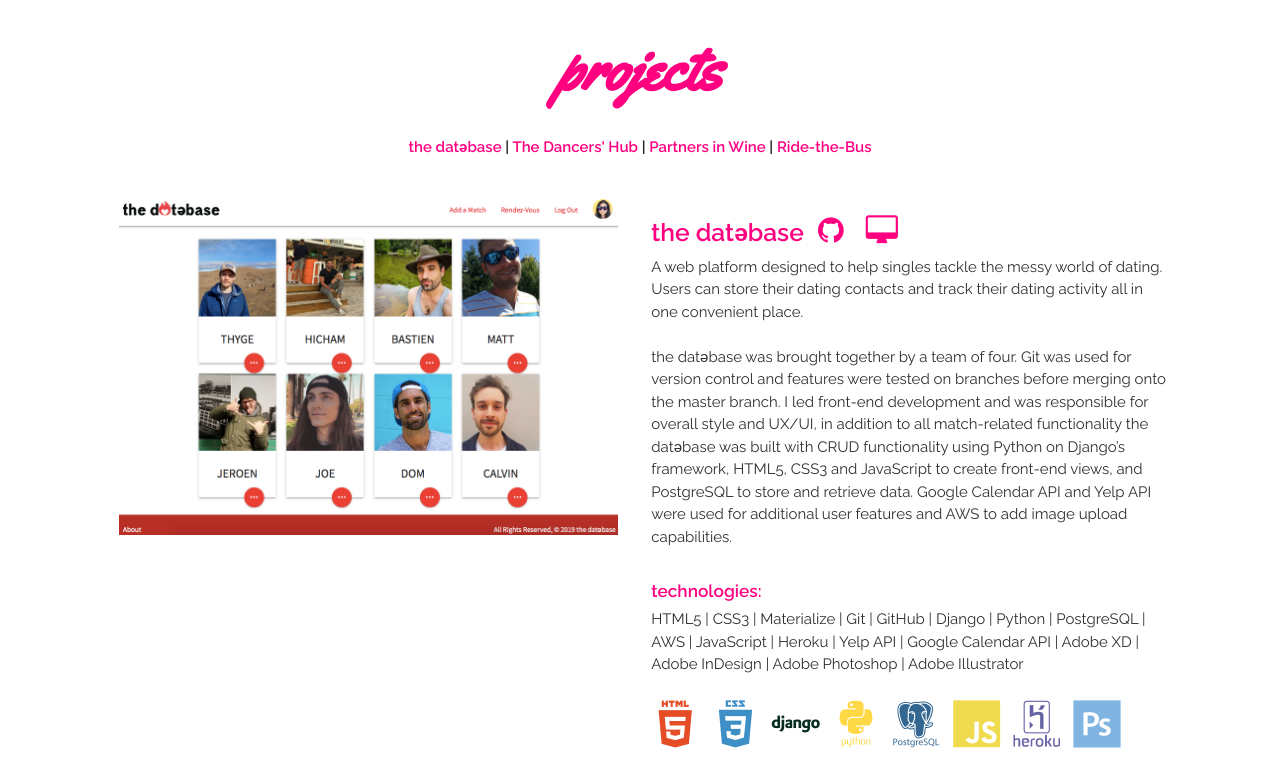
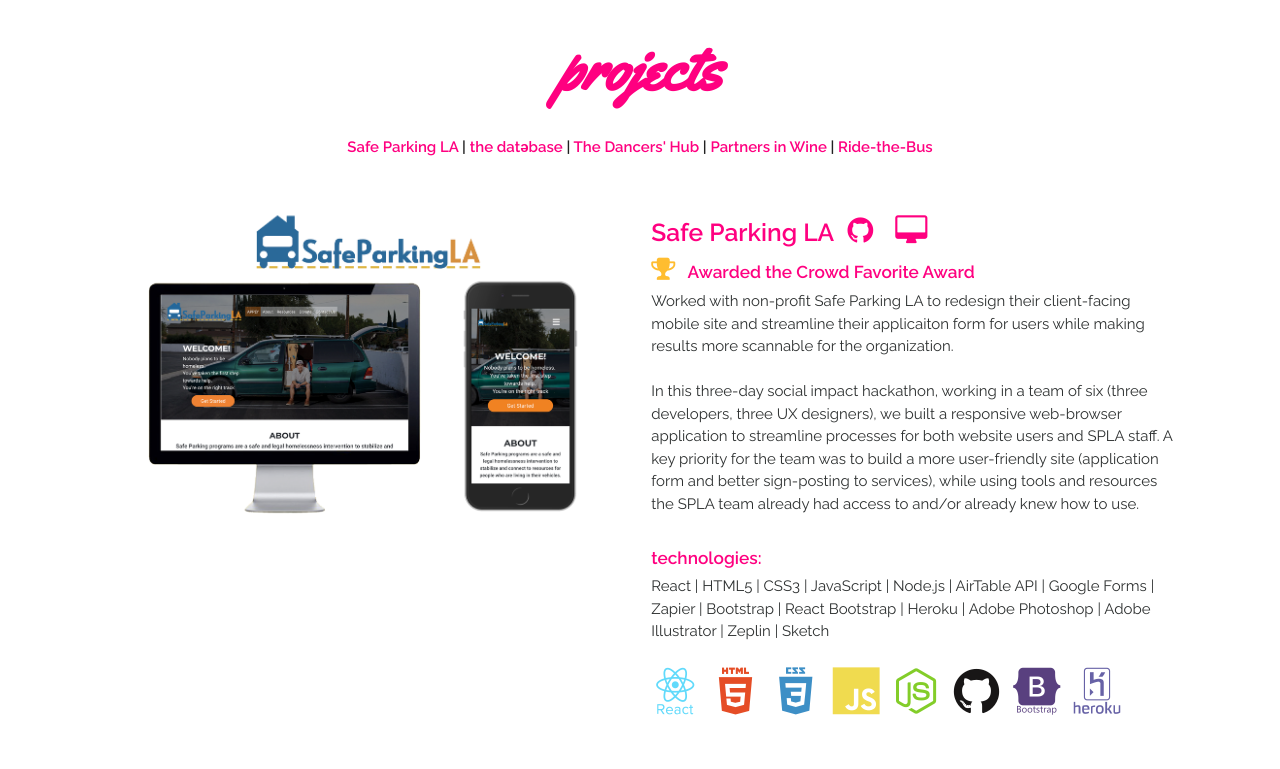
Before and after one commit to jbokchoi/Portfolio, a plain HTML site: page index.html in a window 1280 px wide. Shown: the part 1691-2460 px from the top of the page. Drawn offline with nearby package versions, Linux system fonts and the light colour scheme.

Commit message:
update images

```diff
--- a/index.html
+++ b/index.html
@@ -182,10 +182,22 @@
     <section>
       <!-- NAV -->
       <header>
+        <ul class="dropdown-content" id="dropdown">
+          <li><a href="#about" class="nav-link">about</a></li>
+          <li><a href="#projects" class="nav-link">portfolio</a></li>
+          <li><a href="#contact" class="nav-link">contact</a></li>
+        </ul>
         <nav>
           <div class="nav-wrapper">
             <a href="#about" class="brand-logo left" id="logo"> Jess Choi</a>
-            <ul id="nav-mobile" class="right">
+            <a
+              href="#"
+              data-target="dropdown"
+              class="dropdown-trigger"
+              style="float: right; color: black; size: 2rem"
+              ><i class="fa fa-bars"></i
+            ></a>
+            <ul class="right hide-on-med-and-down">
               <li><a href="#about" class="nav-link">about</a></li>
               <li><a href="#projects" class="nav-link">portfolio</a></li>
               <li><a href="#contact" class="nav-link">contact</a></li>
@@ -233,11 +245,12 @@
       </div>
 
       <!-- PROJECTS-->
-      <a name="project1"></a>
+      <a name="project5"></a>
       <div class="projects">
         <div class="projects-header">
           <h1 class="titles">projects</h1>
           <div class="project-links">
+            <a href="#project5">Safe Parking LA</a> |
             <a href="#project1">the datǝbase</a> |
             <a href="#project2">The Dancers' Hub</a> |
             <a href="#project3">Partners in Wine</a> |
@@ -249,8 +262,85 @@
             <div class="col s12 container">
               <div class="row">
                 <div class="col s12 m12 l6">
+                  <a href="http://spla-app.herokuapp.com/" target="_blank">
+                    <img class="col s12 project-img" src="./images/SPLA.png"
+                  /></a>
+                </div>
+                <div class="col s12 m12 l6">
+                  <h5>
+                    <a
+                      href="https://github.com/jbokchoi/SPLA-Redesign/tree/master/spla-redesign"
+                      target="_blank"
+                      id="button-links"
+                    >
+                      Safe Parking LA</a
+                    >
+                    <a
+                      href="https://github.com/jbokchoi/SPLA-Redesign/tree/master/spla-redesign"
+                      target="_blank"
+                      id="button-links"
+                      ><i class="fa fa-github"></i
+                    ></a>
+                    <a
+                      href="http://spla-app.herokuapp.com/"
+                      target="_blank"
+                      id="button-links"
+                      ><i class="fa fa-desktop"></i
+                    ></a>
+                  </h5>
+                  <h6>
+                    <i
+                      style="color: #FFBD30; font-size: 1.5em"
+                      class="fa fa-trophy"
+                    ></i>
+                    &nbsp Awarded the Crowd Favorite Award
+                  </h6>
+                  <p>
+                    Worked with non-profit Safe Parking LA to redesign their
+                    client-facing mobile site and streamline their applicaiton
+                    form for users while making results more scannable for the
+                    organization.
+                    <br /><br />
+                    In this three-day social impact hackathon, working in a team
+                    of six (three developers, three UX designers), we built a
+                    responsive web-browser application to streamline processes
+                    for both website users and SPLA staff. A key priority for
+                    the team was to build a more user-friendly site (application
+                    form and better sign-posting to services), while using tools
+                    and resources the SPLA team already had access to and/or
+                    already knew how to use.
+                  </p>
+                  <br />
+                  <h6>technologies:</h6>
+                  <p>
+                    React | HTML5 | CSS3 | JavaScript | Node.js | AirTable API |
+                    Google Forms | Zapier | Bootstrap | React Bootstrap | Heroku
+                    | Adobe Photoshop | Adobe Illustrator | Zeplin | Sketch
+                  </p>
+                  <a name="project2"></a>
+                  <div class="icons">
+                    <i class="devicon-react-original-wordmark colored"></i>
+                    <i class="devicon-html5-plain-wordmark colored"></i>
+                    <i class="devicon-css3-plain-wordmark colored"></i>
+                    <i class="devicon-javascript-plain colored"></i>
+                    <i class="devicon-nodejs-plain colored"></i>
+                    <i class="devicon-github-plain colored"></i>
+                    <a name="project1"></a>
+                    <i class="devicon-bootstrap-plain-wordmark colored"></i>
+                    <i class="devicon-heroku-original-wordmark colored"></i>
+                  </div>
+                </div>
+              </div>
+            </div>
+          </div>
+          <div class="row" id="project">
+            <div class="col s12 container">
+              <div class="row">
+                <div class="col s12 m12 l6">
                   <a href="https://datebase-app.herokuapp.com/" target="_blank">
-                    <img class="col s12 project-img" src="./images/datebase.png"
+                    <img
+                      class="col s12 project-img"
+                      src="./images/datebase1.png"
                   /></a>
                 </div>
                 <div class="col s12 m12 l6">
@@ -322,7 +412,7 @@
                   <a href="http://thedancershub.herokuapp.com/" target="_blank">
                     <img
                       class="col s12 project-img"
-                      src="./images/dancershub.png"
+                      src="./images/dancershub1.png"
                     />
                   </a>
                 </div>
@@ -398,7 +488,7 @@
                 >
                   <img
                     class="col s12 project-img"
-                    src="./images/partners-in-wine.png"
+                    src="./images/partners-in-wine1.png"
                   />
                 </a>
               </div>
@@ -471,7 +561,7 @@
                 >
                   <img
                     class="col s12 project-img"
-                    src="./images/Ride-the-Bus.png"
+                    src="./images/Ride-the-Bus1.png"
                 /></a>
               </div>
               <div class="col s12 m12 l6">
@@ -543,4 +633,10 @@
       </div>
     </section>
   </body>
+  <script>
+    var dropdowns = document.querySelectorAll(".dropdown-trigger");
+    for (var i = 0; i < dropdowns.length; i++) {
+      M.Dropdown.init(dropdowns[i]);
+    }
+  </script>
 </html>
```
Also changed, not shown: images/DancersHub1.png (added), images/Ride-the-Bus1.png (added), images/SPLA.png (added), images/datebase1.png (added), images/partners-in-wine1.png (added).
